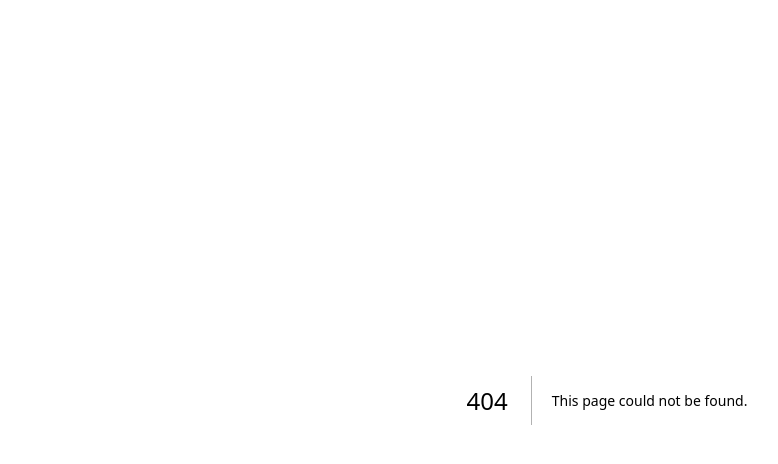
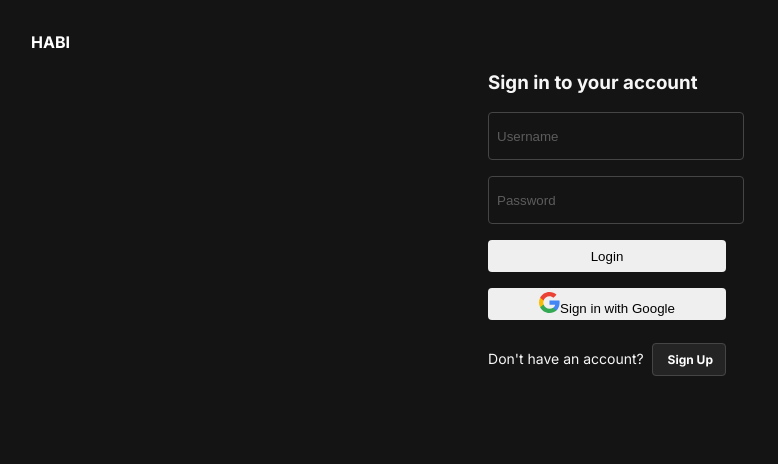
Before and after one commit to waynecen/habeo, a Next.js app: page /auth/signin in a window 1280 px wide. Before the commit this address had no page. Shown: the top 464 px of the page, without its empty margins (33-811 px from the left). Built offline with nearby package versions, Linux system fonts and the light colour scheme.

Commit message:
feat: :sparkles: Add signin page, configure auth routing, include css modules for components
Configured nextauth to use custom signin route, added signin page with primary components, updated styling of pages

```diff
--- a/src/pages/api/auth/[...nextauth].js
+++ b/src/pages/api/auth/[...nextauth].js
@@ -17,6 +17,9 @@ export const authOptions = {
 	],
 	adapter: MongoDBAdapter(clientPromise),
 	secret: process.env.NEXTAUTH_SECRET,
+	pages: {
+		signIn: "/auth/signin",
+	},
 }
 
 export default NextAuth(authOptions)
--- /dev/null
+++ b/src/pages/auth/signin.jsx
@@ -0,0 +1,58 @@
+import styles from "@/styles/auth/Signin.module.scss"
+import Head from "next/head"
+import Link from "next/link"
+import Layout from "src/components/Layout"
+import Image from "next/image"
+
+export default function SignIn() {
+	return (
+		<Layout visible={false}>
+			<Head>
+				<title>Login | Habi</title>
+			</Head>
+
+			<div className={styles.form}>
+				<h3>Sign in to your account</h3>
+				<form>
+					<div className={styles.input_group}>
+						<input
+							className={styles.input}
+							type="text"
+							name="username"
+							placeholder="Username"
+							autoComplete="off"
+						></input>
+						<input
+							className={styles.input}
+							type="password"
+							name="password"
+							placeholder="Password"
+							autoComplete="off"
+						></input>
+					</div>
+					<div className={styles.button_group}>
+						<button className={styles.button} type="submit">
+							Login
+						</button>
+						<button className={styles.button} type="button">
+							<Image
+								src={"/assets/google-logo.svg"}
+								alt="Google Logo"
+								width="21"
+								height="21"
+							/>
+							Sign in with Google
+						</button>
+					</div>
+				</form>
+
+				<p className={styles.signup_text}>
+					Don&apos;t have an account?
+					<Link href="/auth/register" className={styles.signup_link}>
+						&nbsp;Sign Up
+					</Link>
+				</p>
+			</div>
+		</Layout>
+	)
+}
--- /dev/null
+++ b/src/styles/auth/Signin.module.scss
@@ -0,0 +1,60 @@
+@import "@/styles/variables";
+
+.form {
+	display: flex;
+	flex-direction: column;
+	align-self: center;
+}
+
+.input_group {
+	display: flex;
+	flex-direction: column;
+}
+
+.input {
+	max-width: 359px;
+	width: 100%;
+	height: 44px;
+	margin-bottom: 16px;
+	border-radius: 4px;
+	border: $border-stroke;
+	background-color: transparent;
+	color: white;
+	padding-left: 8px;
+	padding-right: 8px;
+
+	&::placeholder {
+		color: $placeholder;
+		opacity: 1;
+	}
+}
+
+.button_group {
+	display: flex;
+	flex-direction: column;
+	max-width: 311px;
+}
+
+.button {
+	height: 32px;
+	border: none;
+	border-radius: 4px;
+	margin-bottom: 16px;
+}
+
+.signup_text {
+	font-size: 14px;
+}
+
+.signup_link {
+	font-size: 12px;
+	margin-left: 8px;
+	text-decoration: none;
+	text-align: center;
+	font-weight: bold;
+	color: white;
+	background-color: $btn;
+	border: 1px #454545 solid;
+	border-radius: 4px;
+	padding: $btn-padding;
+}
--- /dev/null
+++ b/src/styles/components/Layout.module.scss
@@ -0,0 +1,21 @@
+@import "@/styles/variables";
+
+.layout {
+	display: flex;
+	flex-direction: column;
+	height: 100vh;
+	padding: 0% 5% 0% 5%;
+}
+
+.nav {
+	margin-top: 32px;
+	display: flex;
+	justify-content: space-between;
+}
+
+.logo {
+	font-weight: 700;
+	text-transform: uppercase;
+	text-decoration: none;
+	color: white;
+}
--- /dev/null
+++ b/src/styles/components/LoginButton.module.scss
@@ -0,0 +1,19 @@
+@import "@/styles/variables";
+
+.button {
+	font-family: "Inter";
+	font-weight: 700;
+	max-width: 300px;
+	background-color: $btn;
+	color: white;
+	text-align: center;
+	border: 1px solid #454545;
+	border-radius: 4px;
+	padding: $btn-padding;
+	cursor: pointer;
+	transition-duration: 0.225s;
+
+	&:hover {
+		background-color: $btn-hover;
+	}
+}
--- /dev/null
+++ b/src/styles/components/PrimaryGoalInput.module.scss
@@ -0,0 +1,25 @@
+@import "@/styles/variables";
+
+.input {
+	font-family: "Inter";
+	font-size: 1.2rem;
+	font-weight: 400;
+	text-align: center;
+	padding: 12px;
+	height: 32px;
+	border: none;
+	color: #f6f6f6;
+	background-color: transparent;
+	caret-color: $placeholder;
+	caret-shape: block;
+
+	&::placeholder {
+		color: $placeholder;
+		opacity: 1;
+	}
+
+	&:focus {
+		outline: none;
+		caret-shape: block;
+	}
+}
```
Also changed, not shown: src/styles/Home.module.scss (+0 -12 lines).
